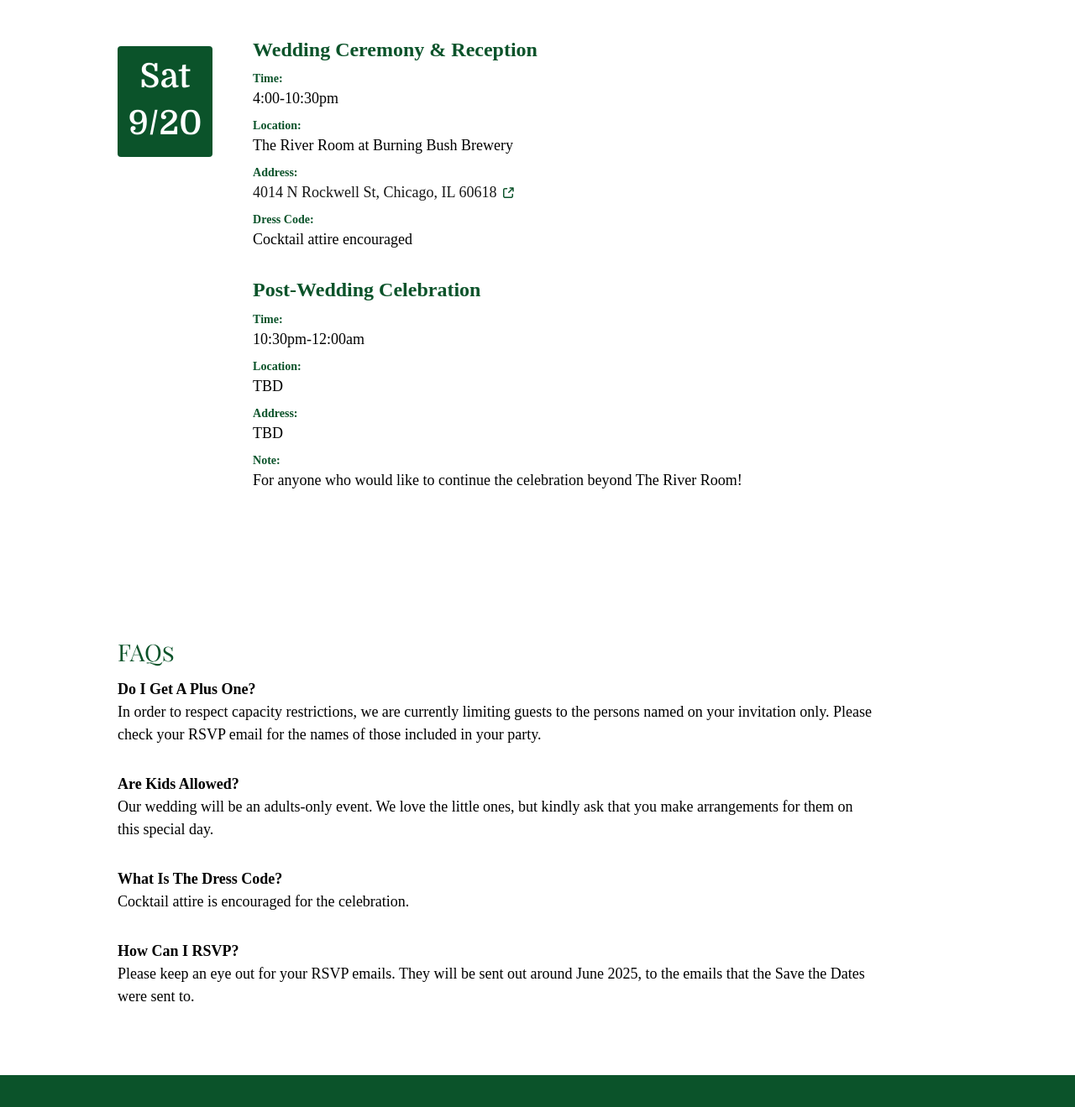
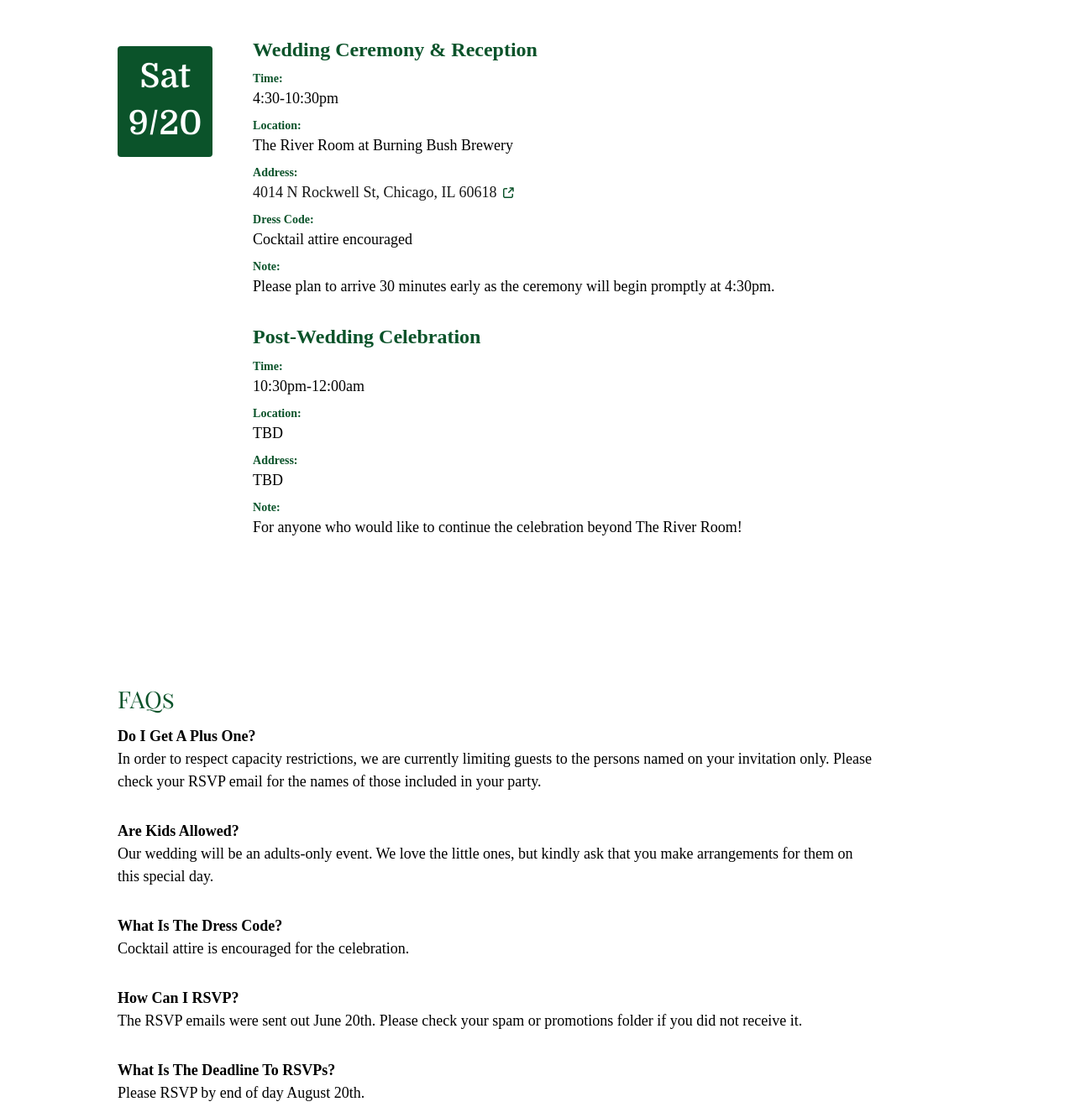
Before and after one commit to cwoodward10/wedding-website, an Astro site: page /wedding-info in a window 1280 px wide. Shown: the part 1682-3001 px from the top of the page at 84% size. Built offline with nearby package versions, Linux system fonts and the light colour scheme; Astro itself is replaced by a stand-in of ours; no server answers; a web font is replaced by a local one.

Commit message:
- fix home link color on landing page - update wedding info

```diff
--- a/src/components/infra/TheHeader.svelte
+++ b/src/components/infra/TheHeader.svelte
@@ -119,7 +119,7 @@
 
         background-color: transparent;
 
-        .link-menu-container a {
+        a {
             &::before, &::after {
                 background-color: var(--color-white);
             }
--- a/src/pages/wedding-info.astro
+++ b/src/pages/wedding-info.astro
@@ -35,10 +35,11 @@ const schedule: daily[] = [
             {
                 name: "Wedding Ceremony & Reception",
                 details: {
-                    "Time": "4:00-10:30pm",
+                    "Time": "4:30-10:30pm",
                     "Location": "The River Room at Burning Bush Brewery",
                     "Address": {text: "4014 N Rockwell St, Chicago, IL 60618", url: "https://maps.app.goo.gl/YtYVciMw5ETdbJaW8"},
-                    "Dress Code": "Cocktail attire encouraged"
+                    "Dress Code": "Cocktail attire encouraged",
+                    "Note": "Please plan to arrive 30 minutes early as the ceremony will begin promptly at 4:30pm."
                 }
             },
             {
@@ -69,8 +70,11 @@ const faqs = [
     },
     {
         q: 'How can I RSVP?',
-        a: 'Please keep an eye out for your RSVP emails. They will be sent out around June 2025, to the emails that the Save the Dates were sent to.'
-        //a: 'Please RSVP by [RSVP Deadline Date] to help us finalize our plans and ensure we can accommodate everyone comfortably.'
+        a: 'The RSVP emails were sent out June 20th. Please check your spam or promotions folder if you did not receive it.'
+    },
+    {
+        q: 'What is the deadline to RSVPs?',
+        a: 'Please RSVP by end of day August 20th.'
     }
 ]
 ---
```
